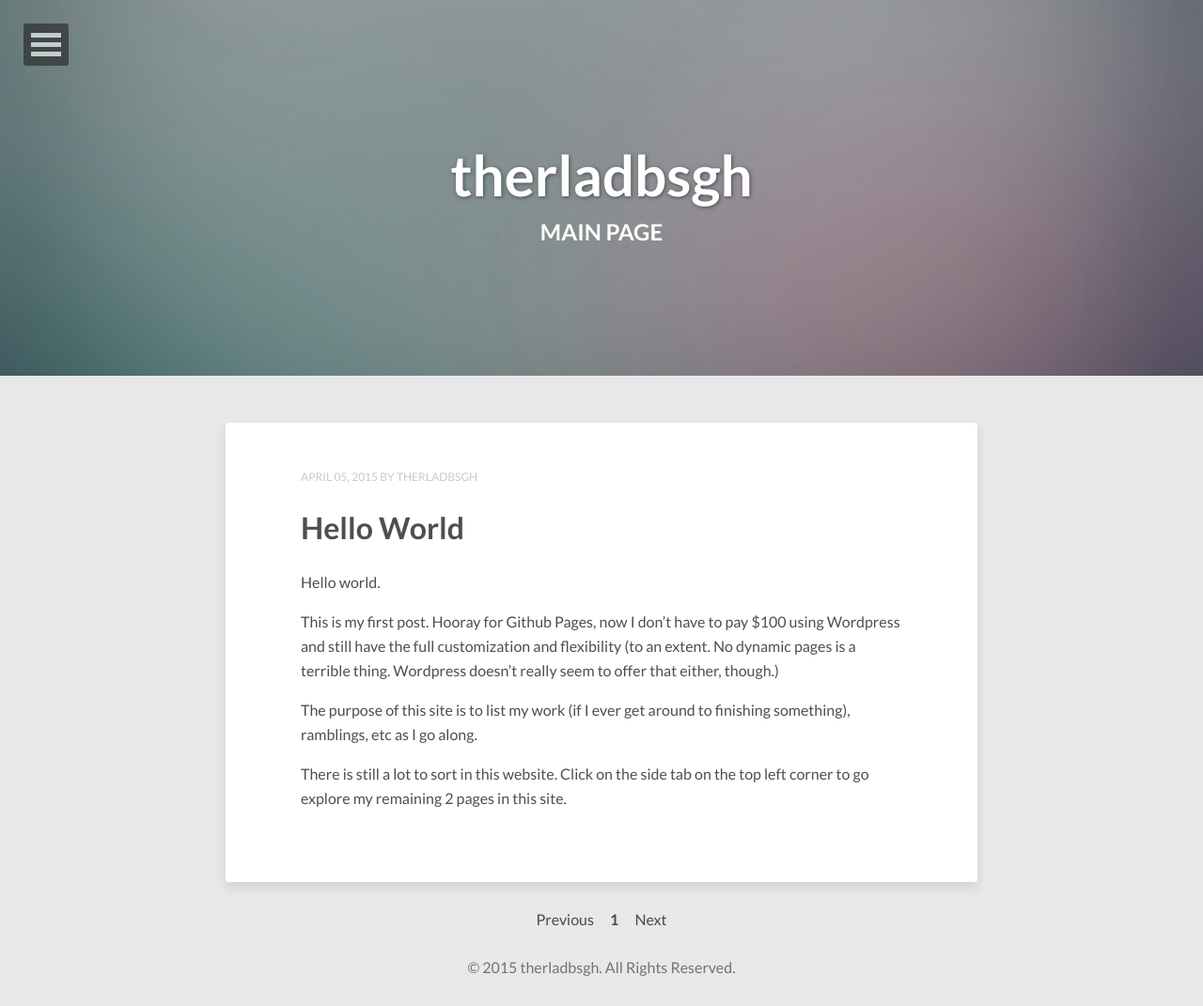
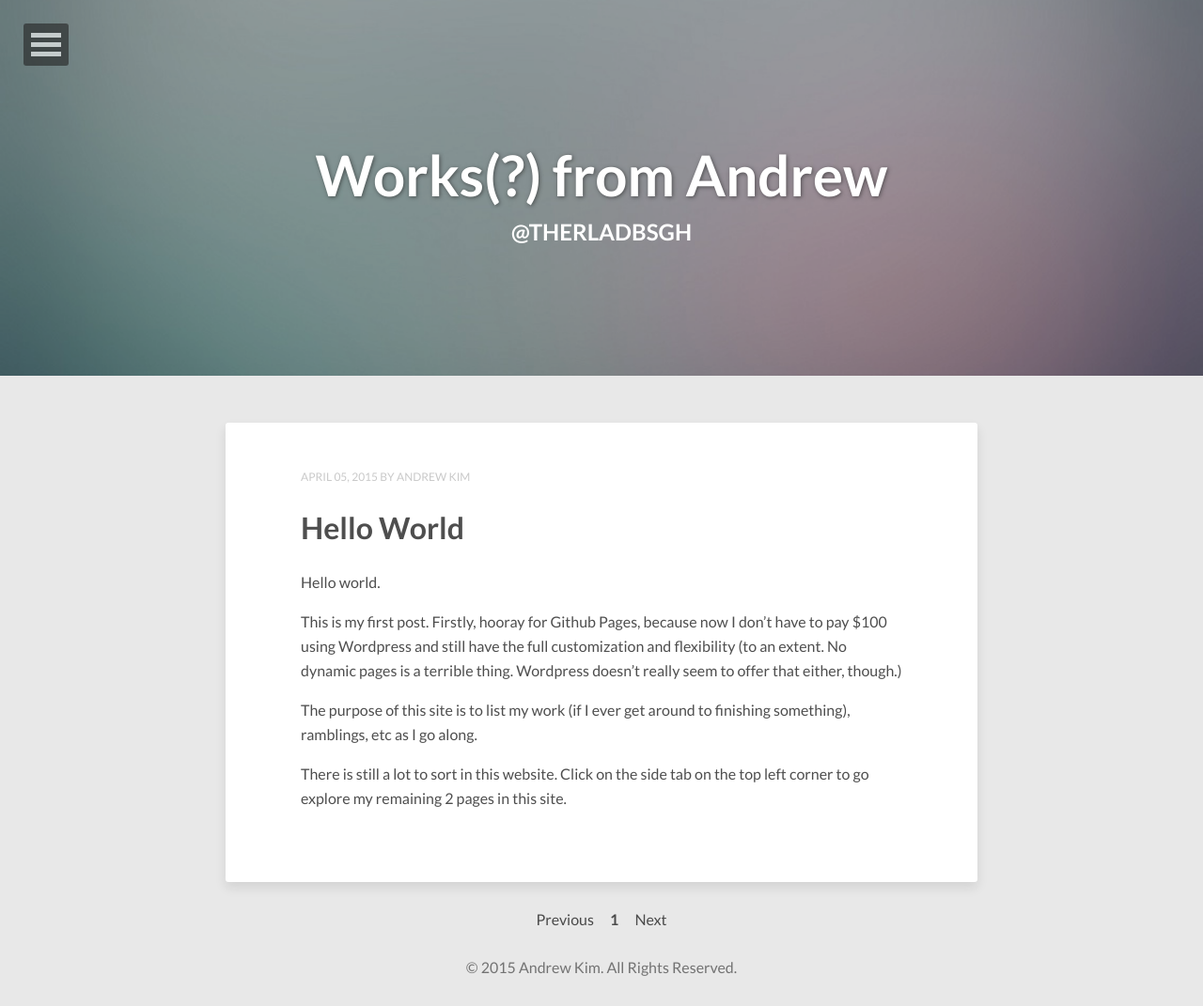
Before and after one commit to therladbsgh/therladbsgh.github.io, a Jekyll site: the page built from index.html, in a window 1280 px wide. Shown: the whole page at 94% size. Built offline with Jekyll 4.4.1, drawn with Linux system fonts in a browser that asks for light colours; nearby versions of some CDN libraries; the list of posts is cut into pages by our own code.

Commit message:
Edit text in site

```diff
--- a/_config.yml
+++ b/_config.yml
@@ -1,4 +1,4 @@
-title:            therladbsgh
+title:            Works(?) from Andrew
 description:      Site of therladbsgh.
 disqus_shortname: therladbsgh-github
 reading_time:     false
@@ -9,10 +9,10 @@
 
 # Owner/author information
 owner:
-  name:           therladbsgh
+  name:           Andrew Kim
   avatar:         avatar.jpg
   bio:            "A high school student."
-  email:          jozef.telefonmast@gmail.com
+  email:          160684@hkis.edu.hk
   # Social networking links used in footer. Update and remove as you like.
   twitter:
   facebook:
@@ -35,7 +35,7 @@
 bing_verify:
 
 # http://en.wikipedia.org/wiki/List_of_tz_database_time_zones
-timezone:    America/New_York
+timezone:    Asia/Hong_Kong
 future:      true
 highlighter: pygments
 markdown:    kramdown
--- a/_layouts/page.html
+++ b/_layouts/page.html
@@ -25,7 +25,7 @@
   <article class="hentry">
     <header class="header-title">
       <div class="header-title-wrap">
-        <h1 class="entry-title">{{ page.title }}</h1>
+        <h1 class="entry-title"><a href="{{ site.url }}/">{{ page.title }}</a></h1>
         <p class="entry-reading-time"> <!-- Custom added description -->
         	{{ page.description }}
         </p>
--- a/_posts/2015-04-05-hello-world.md
+++ b/_posts/2015-04-05-hello-world.md
@@ -7,8 +7,13 @@ tags: [miscellaneous]
 
 Hello world.
 
-This is my first post. Hooray for Github Pages, now I don't have to pay $100 using Wordpress and still have the full customization and flexibility (to an extent. No dynamic pages is a terrible thing. Wordpress doesn't really seem to offer that either, though.)
+This is my first post. Firstly, hooray for Github Pages, because now I don't have to pay
+$100 using Wordpress and still have the full customization and flexibility (to an extent.
+No dynamic pages is a terrible thing. Wordpress doesn't really seem to offer that
+either, though.)
 
-The purpose of this site is to list my work (if I ever get around to finishing something), ramblings, etc as I go along.
+The purpose of this site is to list my work (if I ever get around to finishing something),
+ramblings, etc as I go along.
 
-There is still a lot to sort in this website. Click on the side tab on the top left corner to go explore my remaining 2 pages in this site.
+There is still a lot to sort in this website. Click on the side tab on the top left
+corner to go explore my remaining 2 pages in this site.
--- a/index.html
+++ b/index.html
@@ -1,7 +1,7 @@
 ---
 layout: post-index
-title: Main Page
-description: "Describe this nonsense."
+title: "@therladbsgh"
+description: "It's beautiful."
 tags: [Jekyll, theme, themes, responsive, blog, modern]
 comments: false
 image:
```
Also changed, not shown: about/index.md (+5 -1 lines), economist/index.md (+1 -1 lines).
